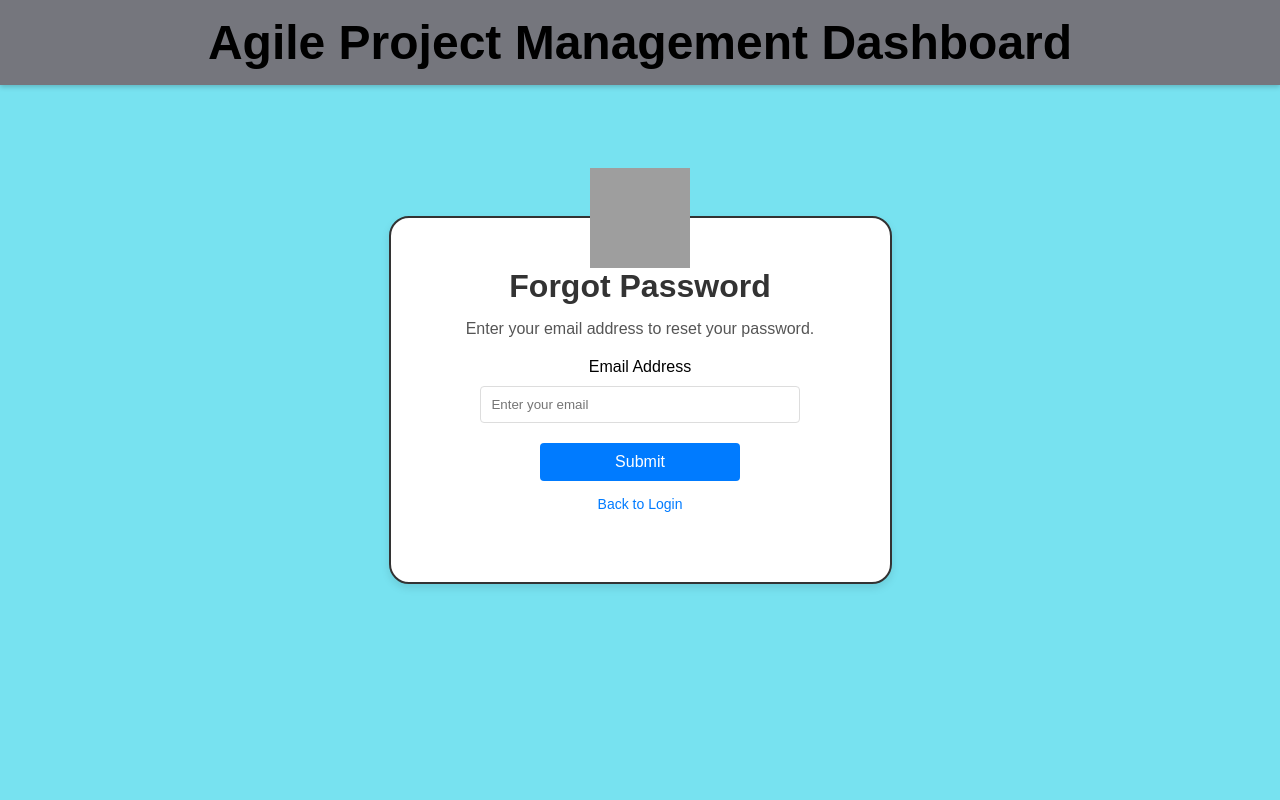
After one commit to AayushJaiswal1/agile_dashboard, a Flask app: page /forgot-password in a window 1280 px wide. The commit adds this page. Run offline with Flask 3, Linux system fonts and the light colour scheme; grey boxes are pictures that could not be loaded.

Commit message:
added forgot password feature

```diff
--- a/app.py
+++ b/app.py
@@ -41,6 +41,34 @@ def login():
 def dashboard():
     return "Welcome to the Dashboard!"
 
+#Route for Forgot Password
+@app.route('/forgot-password', methods=['GET', 'POST'])
+def forgot_password():
+    if request.method == 'POST':
+        email = request.form['email']
+        # Add logic to handle password reset, like sending an email
+        flash('Password reset instructions have been sent to your email.', 'success')
+        return redirect(url_for('login'))
+
+    return render_template('forgot_password.html')
+
+#Route for FReset Password
+@app.route('/reset-password', methods=['GET', 'POST'])
+def reset_password():
+    if request.method == 'POST':
+        new_password = request.form['new_password']
+        confirm_password = request.form['confirm_password']
+
+        if new_password == confirm_password:
+            # Logic to reset the user's password in the database
+            flash('Your password has been successfully reset!', 'success')
+            return redirect(url_for('login'))
+        else:
+            flash('Passwords do not match. Please try again.', 'error')
+
+    return render_template('reset_password.html')
+
+
 # Main block to run the app
 if __name__ == '__main__':
     app.run(debug=True)
--- a/static/styles.css
+++ b/static/styles.css
@@ -12,7 +12,8 @@ body, html {
     display: flex;
     align-items: center;
     justify-content: center;
-    background-color: #D9D9D9;
+    background-color: #77e2f0;
+
 }
 
 /* Box styling */
@@ -27,6 +28,7 @@ body, html {
     border: 2px solid #333333;
     text-align: center;
     position: relative;
+    margin-top: 100px;
 }
 
 /* Logo container styling */
@@ -123,14 +125,188 @@ body, html {
     text-decoration: underline;
 }
 
-/* Responsive styling */
-@media (max-width: 400px) {
-    .login-box {
-        width: 90%;
-    }
-}
+
 .error-message {
     color: #dc3545; /* Red for error */
     margin: 10px 0;
     font-size: 0.9rem;
 }
+
+/* Header styling */
+.header {
+    width: 100%;
+    background-color: #75767D;
+    color: #000000;
+    text-align: center;
+    padding: 15px 0;
+    position: fixed;
+    top: 0;
+    left: 0;
+    z-index: 10;
+    font-size: 1.5rem;
+    font-weight: bold;
+    box-shadow: 0 2px 5px rgba(0, 0, 0, 0.2);
+}
+
+
+
+/*---------------------------------------------
+Forgot Password
+-----------------------------------------------
+*/
+
+/* Forgot Password Box styling */
+.forgot-password-box {
+    width: 503px;
+    padding: 50px;
+    background: #ffffff;
+    border-radius: 20px;
+    box-shadow: 0 4px 8px rgba(0, 0, 0, 0.1);
+    border: 2px solid #333333;
+    text-align: center;
+    position: relative;
+    margin: 100px auto;
+
+}
+
+.forgot-password-box h1 {
+    margin-bottom: 15px;
+    color: #333333;
+}
+
+
+.forgot-password-box p {
+    margin-bottom: 20px;
+    color: #555555;
+}
+
+/* Input field styling */
+.forgot-password-box input[type="email"] {
+    width: 80%;
+    padding: 10px;
+    margin: 10px 0;
+    border: 1px solid #ddd;
+    border-radius: 4px;
+    outline: none;
+}
+
+/* Button styling */
+.forgot-password-box button {
+    width: 50%;
+    padding: 10px;
+    background-color: #007bff;
+    color: #ffffff;
+    border: none;
+    border-radius: 4px;
+    cursor: pointer;
+    font-size: 16px;
+    margin-top: 10px;
+}
+
+
+.forgot-password-box button:hover {
+    background-color: #0056b3;
+}
+
+/* Back to login link */
+.back-to-login {
+    margin-top: 15px;
+    font-size: 14px;
+}
+
+.back-to-login a {
+    color: #007bff;
+    text-decoration: none;
+}
+
+.back-to-login a:hover {
+    text-decoration: underline;
+}
+
+/* Forgot Password Logo Styling */
+.forgot-password-logo {
+    width: 100px;
+    height: 100px;
+    margin-bottom: 20px;
+}
+
+
+/*---------------------------------------------
+Reset Password
+-----------------------------------------------
+*/
+
+
+
+
+/* Reset Password Box styling */
+.reset-password-box {
+    width: 503px;
+    padding: 70px;
+    background: #ffffff;
+    border-radius: 20px;
+    box-shadow: 0 4px 8px rgba(0, 0, 0, 0.1);
+    border: 2px solid #333333;
+    text-align: center;
+    margin: 100px auto;
+    position: relative;
+}
+
+/* Logo container styling */
+.reset-logo-container {
+    position: absolute;
+    top: -40px;
+    left: 50%;
+    transform: translateX(-50%);
+    width: 80px;
+    height: 80px;
+    border-radius: 50%;
+    background-color: #ffffff;
+    display: flex;
+    justify-content: center;
+    align-items: center;
+    border: 2px solid #ddd;
+}
+
+/* Logo styling */
+.reset-logo {
+    width: 50px;
+    height: 50px;
+}
+
+/* Label styling  */
+.reset-password-box label {
+    text-align: left;
+    display: block;
+    font-weight: bold;
+    margin: 20px 0 5px;
+    margin-left: 55px;
+    color: #333;
+}
+
+/* Input field styling  */
+.reset-password-box input[type="password"] {
+    width: 70%;
+    padding: 10px;
+    margin: 5px 0;
+    border: 1px solid #ddd;
+    border-radius: 4px;
+    outline: none;
+}
+
+/* Button styling  */
+.reset-password-box button {
+    width: 50%;
+    padding: 10px;
+    background-color: #007bff;
+    color: #ffffff;
+    border: none;
+    border-radius: 4px;
+    cursor: pointer;
+    font-size: 16px;
+    margin-top: 10px;
+}
+
+.reset-password-box button:hover {
+    background-color: #0056b3;
+}
--- /dev/null
+++ b/templates/forgot_password.html
@@ -0,0 +1,33 @@
+<!DOCTYPE html>
+<html lang="en">
+<head>
+    <meta charset="UTF-8">
+    <meta name="viewport" content="width=device-width, initial-scale=1.0">
+    <title>Forgot Password</title>
+    <link rel="stylesheet" href="{{ url_for('static', filename='styles.css') }}">
+</head>
+<body>
+
+    <header class="header">
+        <h1>Agile Project Management Dashboard</h1>
+    </header>
+
+    <div class="forgot-password-box">
+        <div class="logo-container">
+            <img src="{{ url_for('static', filename='images/logo.png') }}" alt="Logo" class="forgot-password-logo">
+        </div>
+        <h1>Forgot Password</h1>
+        <p>Enter your email address to reset your password.</p>
+
+        <form method="POST" action="/forgot-password">
+            <label for="email">Email Address</label>
+            <input type="email" id="email" name="email" placeholder="Enter your email" required>
+            <button type="submit">Submit</button>
+        </form>
+
+        <p class="back-to-login">
+            <a href="/login">Back to Login</a>
+        </p>
+    </div>
+</body>
+</html>
```
Also changed, not shown: templates/login.html (+6 -1 lines), templates/reset_password.html (added, +36 -0 lines).
